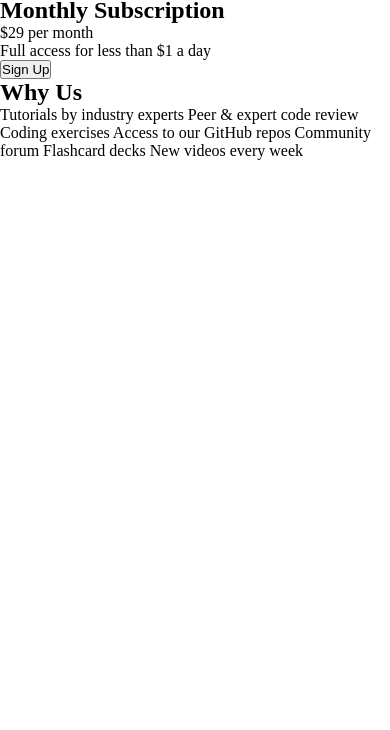
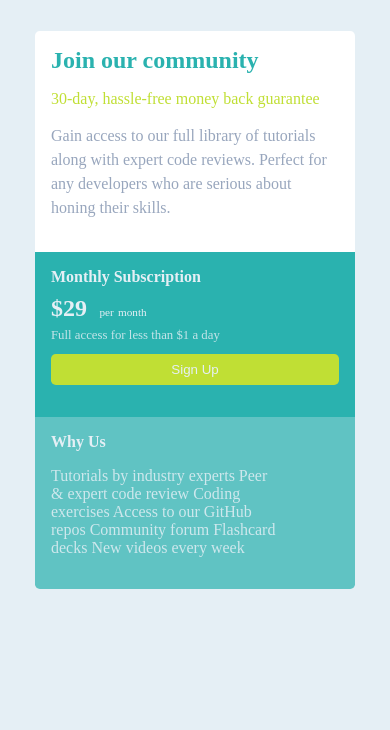
Before and after one commit to abanicaisse/single-price-grid, a plain HTML site: page build/index.html in a window 390 px wide. Shown: the part 112-842 px from the top of the page. Drawn offline with Linux system fonts and the light colour scheme.

Commit message:
styled the mobile and desktop version

```diff
--- a/css/style.css
+++ b/css/style.css
@@ -1,8 +1,9 @@
 :root {
   --clr-green-80: hsl(179, 62%, 43%);
   --clr-green-165: hsl(71, 73%, 54%);
-  --clr-blue-5: hsl(204, 53%, 93%);
+  --clr-blue-5: hsl(204, 43%, 93%);
   --clr-blue-12: hsl(218, 22%, 67%);
+  --clr-p-text: hsla(203, 44%, 93%, 0.822);
 }
 
 *,
@@ -20,4 +21,128 @@ html {
 body {
   width: 100%;
   height: 100%;
+  background-color: var(--clr-blue-5);
+  display: grid;
+  place-items: center;
 }
+
+#container {
+  width: min(20rem, 90%);
+  display: grid;
+  grid-template-areas:
+    "community"
+    "subscription"
+    "whyus";
+}
+
+#container .container__community {
+  width: 100%;
+  background-color: white;
+  grid-area: community;
+  border-top-left-radius: 0.3rem;
+  border-top-right-radius: 0.3rem;
+  padding: 1rem 1rem 2rem 1rem;
+}
+
+#container .container__community > h1 {
+  font-size: 1.5rem;
+  color: var(--clr-green-80);
+  padding-bottom: 1rem;
+}
+
+#container .container__community > h1 + p {
+  color: var(--clr-green-165);
+  padding-bottom: 1rem;
+}
+
+#container .container__community > h1 + p + p {
+  color: var(--clr-blue-12);
+  line-height: 1.5;
+}
+
+#container .container__subscription {
+  width: 100%;
+  background-color: var(--clr-green-80);
+  grid-area: subscription;
+  padding: 1rem 1rem 2rem 1rem;
+}
+
+#container .container__subscription > h2 {
+  color: var(--clr-blue-5);
+  font-size: 1rem;
+  padding-bottom: 1rem;
+}
+
+#container .container__subscription > p {
+  color: var(--clr-p-text);
+  line-height: 0.5;
+  font-size: 0.8rem;
+  padding-bottom: 1rem;
+}
+
+#container .container__subscription > h2 + p {
+  color: var(--clr-blue-5);
+  font-size: 0.7rem;
+  word-spacing: 0.1rem;
+}
+
+#container .container__subscription > h2 + p > span {
+  font-size: 1.5rem;
+  font-weight: 700;
+  padding-right: 0.5rem;
+}
+
+#container .container__subscription > button {
+  width: 100%;
+  color: var(--clr-blue-5);
+  background-color: var(--clr-green-165);
+  border: none;
+  border-radius: 0.3rem;
+  padding: 0.5rem;
+}
+
+#container .container__whyus {
+  width: 100%;
+  background-color: hsla(179, 62%, 43%, 0.705);
+  border-bottom-left-radius: 0.3rem;
+  border-bottom-right-radius: 0.3rem;
+  padding: 1rem 1rem 2rem 1rem;
+}
+
+#container .container__whyus > h2 {
+  color: var(--clr-blue-5);
+  font-size: 1rem;
+  padding-bottom: 1rem;
+}
+
+#container .container__whyus > p {
+  width: 80%;
+  color: var(--clr-p-text);
+}
+
+@media screen and (min-width: 1000px) {
+  #container {
+    width: 40rem;
+    display: grid;
+    grid-template-areas:
+      "community community"
+      "subscription whyus";
+    grid-template-columns: repeat(2, 50%);
+  }
+
+  #container .container__community,
+  #container .container__subscription,
+  #container .container__whyus {
+    padding: 2rem;
+  }
+
+  #container .container__subscription {
+    border-bottom-left-radius: 0.3rem;
+    display: grid;
+    align-items: center;
+  }
+
+  #container .container__whyus {
+    border-bottom-left-radius: 0;
+  }
+}
```
Also changed, not shown: build/index.html (+1 -1 lines).
